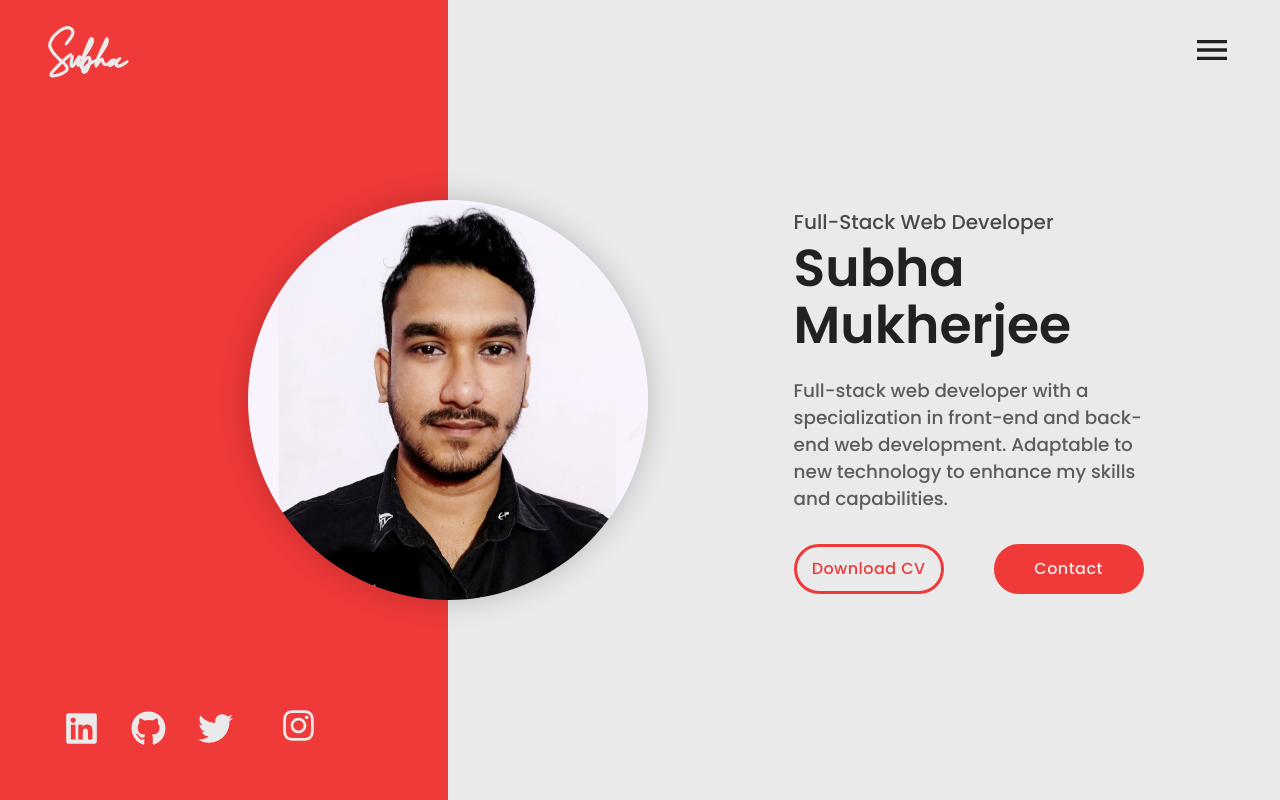
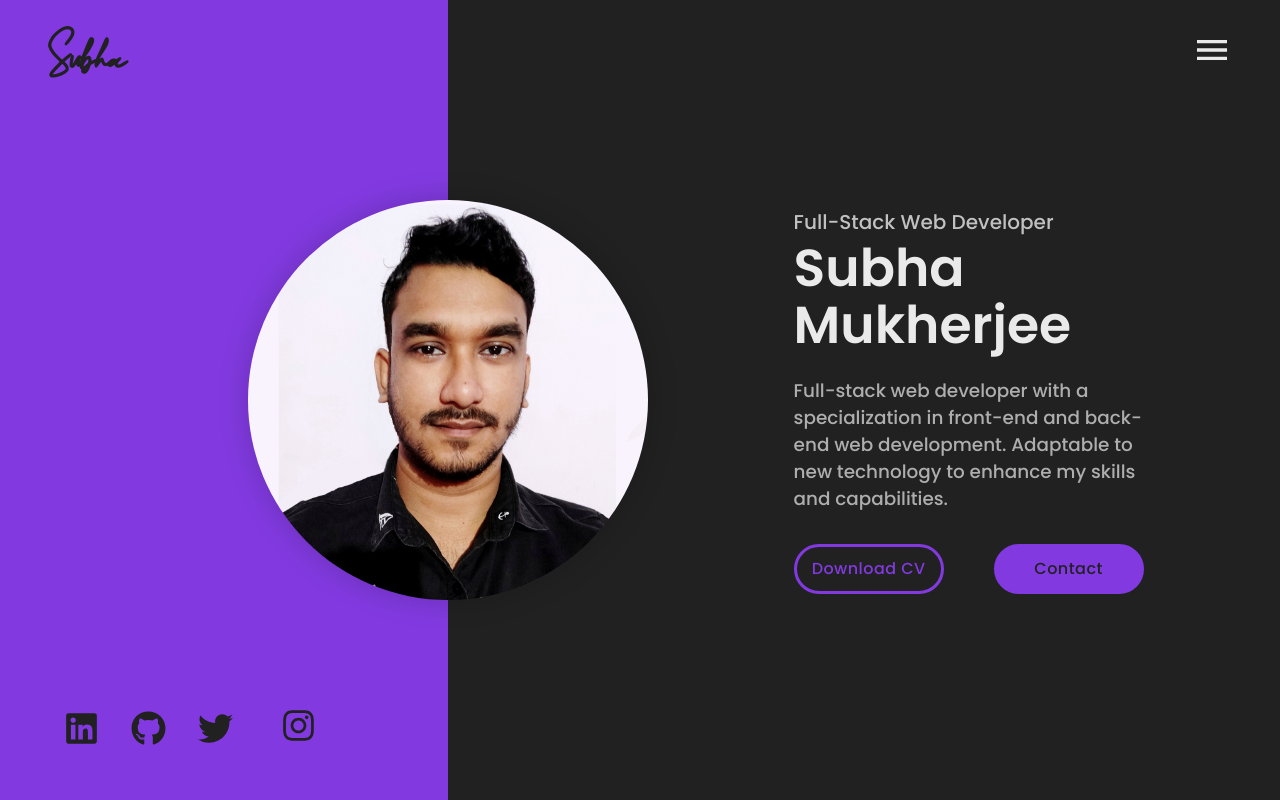
Before and after one commit to subhamukherjee321/subhamukherjee321.github.io, a React (Create React App) app: page / in a window 1280 px wide. Shown: the top 800 px of the page. Built offline with nearby package versions, Linux system fonts and the light colour scheme; a web font is replaced by a local one.

Commit message:
changed color

```diff
--- a/package.json
+++ b/package.json
@@ -1,5 +1,6 @@
 {
-  "name": "developer-portfolio",
+  "homepage": "https://subhamukherjee321.github.io",
+  "name": "SubhaMkherjee-portfolio",
   "version": "0.1.0",
   "private": true,
   "dependencies": {
@@ -24,6 +25,8 @@
     "web-vitals": "^1.0.1"
   },
   "scripts": {
+    "predeploy": "npm run build",
+    "deploy": "gh-pages -d build",
     "start": "react-scripts --openssl-legacy-provider start",
     "build": "react-scripts --openssl-legacy-provider build",
     "test": "react-scripts test",
--- a/src/components/Navbar/Navbar.css
+++ b/src/components/Navbar/Navbar.css
@@ -32,6 +32,11 @@
 .drawer > .MuiBackdrop-root {
     background: rgba(33, 33, 33, 0.15) !important;
     backdrop-filter: blur(20px) !important;
+}
+
+.nav-menu {
+    position: sticky;
+    top: 20;
 }
 
 
--- a/src/data/themeData.js
+++ b/src/data/themeData.js
@@ -1,13 +1,29 @@
 /* eslint-disable */
-import { pinkThemegirl } from '../theme/images'
+// import { useState } from "react";
+import { pinkThemegirl } from "../theme/images";
 import {
-    greenThemeLight, greenThemeDark, bwThemeLight, bwThemeDark, blueThemeLight, blueThemeDark, redThemeLight, redThemeDark, orangeThemeLight, orangeThemeDark, purpleThemeLight, purpleThemeDark, pinkThemeLight, pinkThemeDark, yellowThemeLight, yellowThemeDark
-} from '../theme/theme'
+  greenThemeLight,
+  greenThemeDark,
+  bwThemeLight,
+  bwThemeDark,
+  blueThemeLight,
+  blueThemeDark,
+  redThemeLight,
+  redThemeDark,
+  orangeThemeLight,
+  orangeThemeDark,
+  purpleThemeLight,
+  purpleThemeDark,
+  pinkThemeLight,
+  pinkThemeDark,
+  yellowThemeLight,
+  yellowThemeDark,
+} from "../theme/theme";
 
+// const [changeTheme, setChangeTheme] = useState(false);
 
 export const themeData = {
-    theme:redThemeLight
-}
-
+  theme: purpleThemeDark
+};
 
 // Choose theme from above
```
